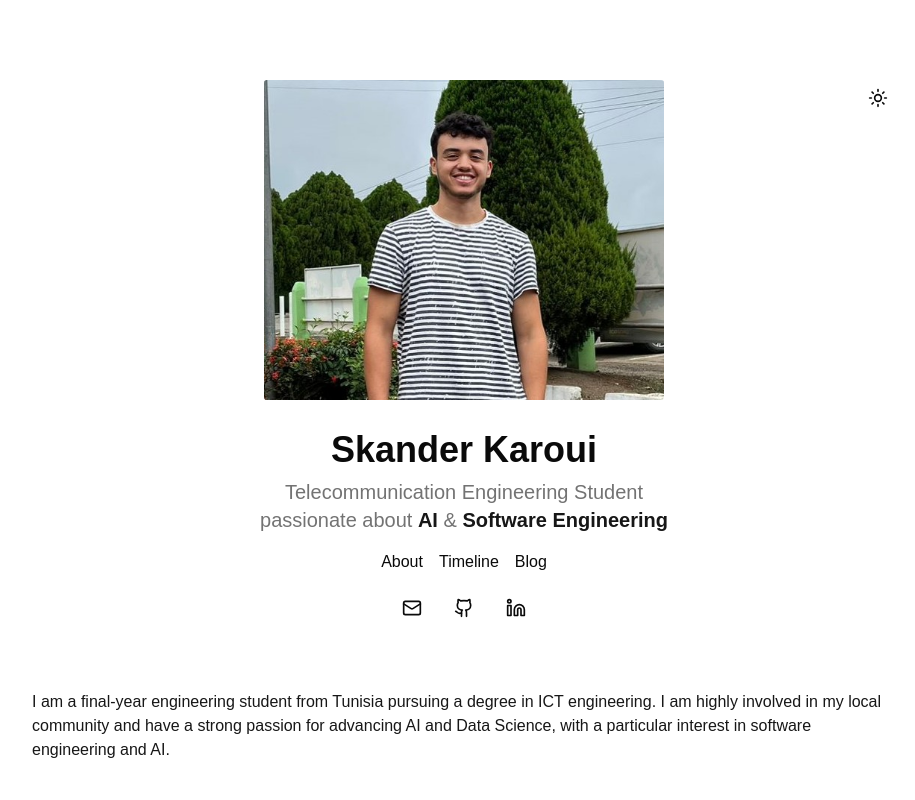
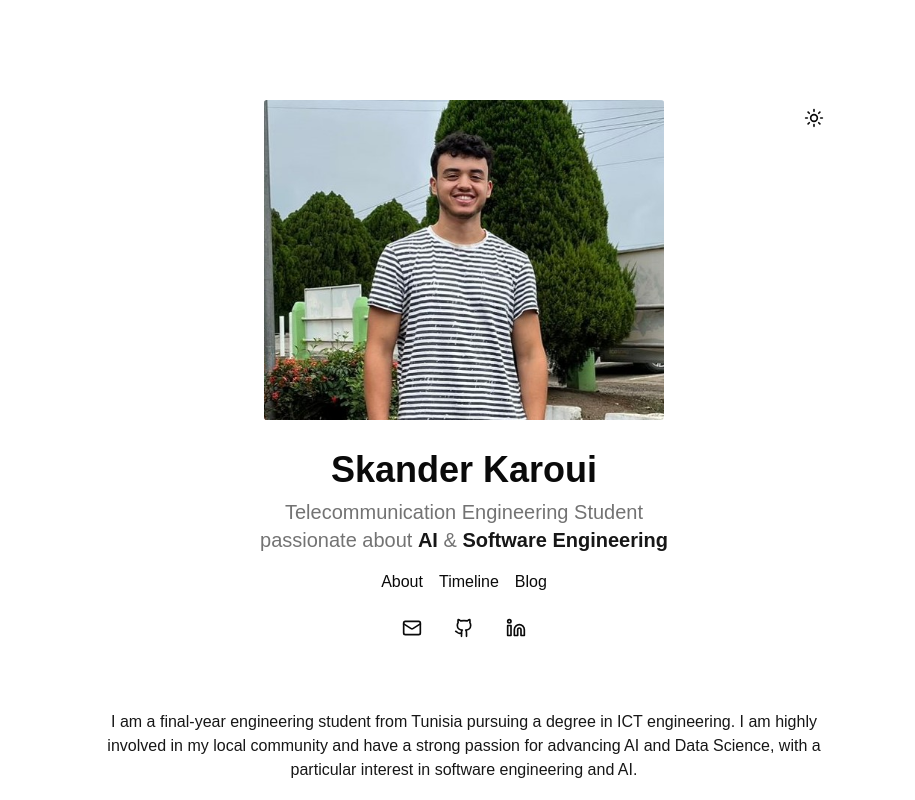
Before and after one commit to skanderkaroui/minimal-portfolio, a Next.js app: page / in a window 1280 px wide. Shown: the top 800 px of the page, without its empty margins (176-1091 px from the left). Built offline with nearby package versions, Linux system fonts and the light colour scheme.

Commit message:
fixed layout

```diff
--- a/components/portfolio.tsx
+++ b/components/portfolio.tsx
@@ -63,7 +63,7 @@ export function PortfolioComponent() {
 
   return (
     <div className="min-h-screen bg-background text-foreground">
-      <div className="max-w-4xl mx-auto px-4 py-24 md:py-20">
+      <div className="max-w-3xl mx-auto px-4 my-4">
         <header className="mb-16 text-center relative">
           <Button
             variant="ghost"
@@ -82,11 +82,12 @@ export function PortfolioComponent() {
             height={300}
             style={{
               objectFit: "cover",
+              marginTop:"100px",
               marginLeft: "auto",
               marginRight: "auto",
-              marginBottom:"30px"
+              marginBottom: "30px",
             }}
-            className="rounded-md"
+            className="rounded-md mt-24 mb-8 mx-auto"
           />
           <h1 className="text-3xl md:text-4xl font-bold mb-2">
             Skander Karoui
@@ -145,6 +146,7 @@ export function PortfolioComponent() {
         <main className="space-y-16">
           <section id="about">
             {/* <h2 className="text-2xl font-semibold mb-4">About Me</h2> */}
+            <div className="text-center">
               <p className="text-primary">
                 I am a final-year engineering student from Tunisia pursuing a
                 degree in ICT engineering. I am highly involved in my local
@@ -152,6 +154,7 @@ export function PortfolioComponent() {
                 Science, with a particular interest in software engineering and
                 AI.
               </p>
+            </div>
           </section>
 
           <section id="projects">
```
Lines whose indentation alone changed are shown as unchanged.
